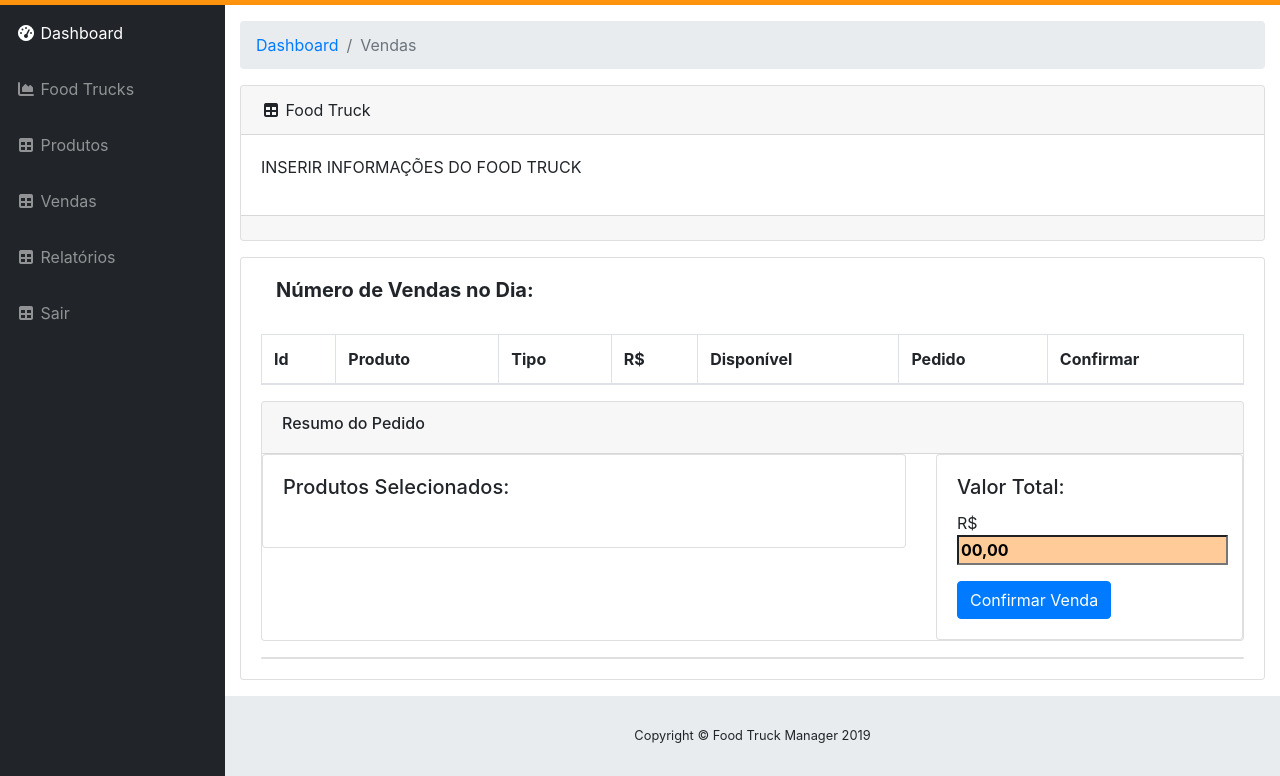
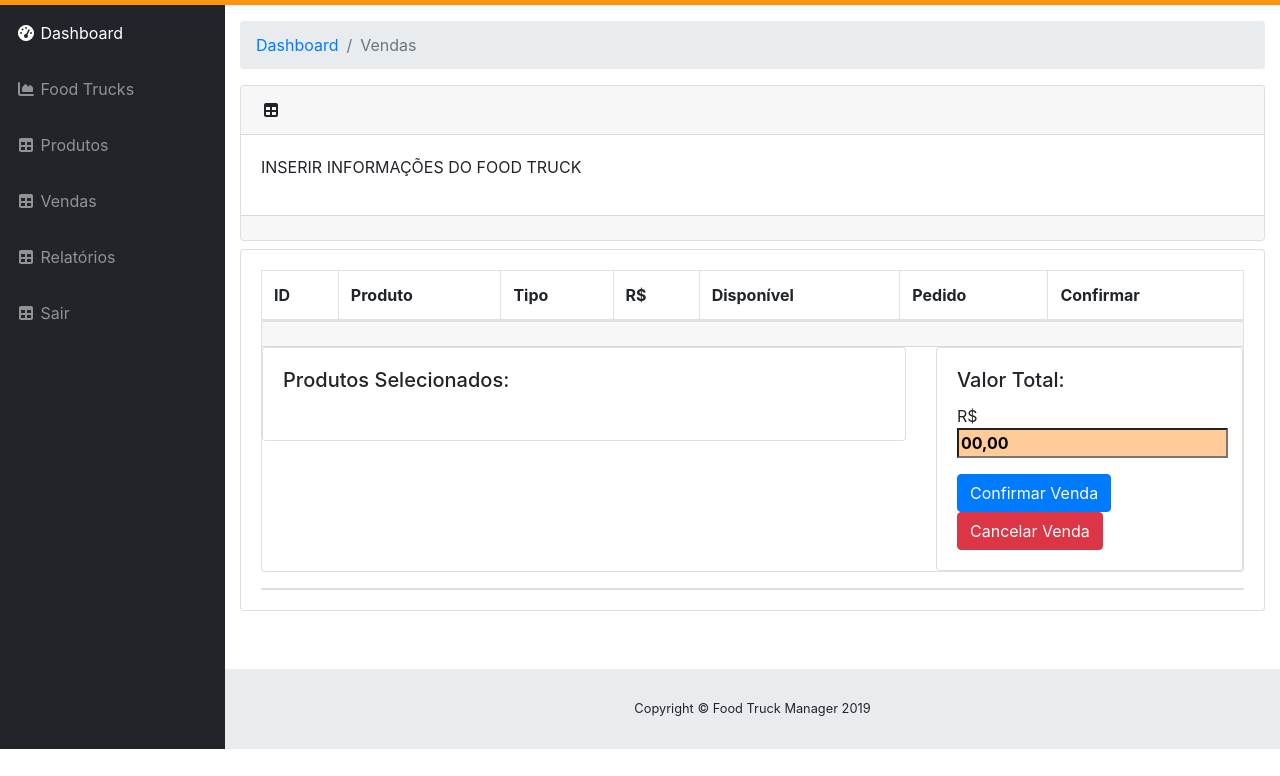
Before and after one commit to carlosroltjr/projeto_sa, a plain HTML site: page _SAbootstrap/sales.html in a window 1280 px wide. Shown: the part 59-835 px from the top of the page. After the commit the page ends 808 px from the top, so only its background shows below. Drawn offline with nearby package versions, Linux system fonts and the light colour scheme.

Commit message:
Adicionando scroll e botão
Adicionei scroll para ver os produtos da venda e um botão para cancelar venda que limpa a página

```diff
--- a/_SAbootstrap/sales.html
+++ b/_SAbootstrap/sales.html
@@ -76,9 +76,9 @@
           <li class="breadcrumb-item active">Vendas</li>
         </ol>
 
-        <div class="card mb-3">
+        <div class="card mb-2">
             <div class="card-header">
-                <i class="fas fa-table"></i> Food Truck
+                <i class="fas fa-table"></i>
             </div>
             <div class="card-body">
                   <p>INSERIR INFORMAÇÕES DO FOOD TRUCK</p>
@@ -92,16 +92,15 @@
         </div>
 
         <div class="card mb-3">
+
          <div class="card-body">
-            <div class="text col-sm-5">
-              <h5><strong>Número de Vendas no Dia:<span id="quantSales"></span></strong></h5><br>
-          </div>
-          <div class="table-responsive">
-            <table class="table table-hover table-bordered" id="dataTable" width="100%" cellspacing="0">
+          <div class="table-wrapper-scroll-y my-custom-scrollbar">
+
+            <table class="table table-bordered table-striped mb-0">
 
                 <thead>
                   <tr>
-                    <th>Id</th>
+                    <th>ID</th>
                     <th>Produto</th>
                     <th>Tipo</th>
                     <th>R$</th>
@@ -111,14 +110,15 @@
                   </tr>
                 </thead>
 
-
               <tbody id="listSales"></tbody>
 
+           </table>
+        </div>
 
-            </table>
+
            <div class="card mb-3">
                 <div class="card-header">
-                    <h6>Resumo do Pedido</h6>
+
                   </div>
               <div class="row">
               <div class="col-12 col-md-8">
@@ -137,6 +137,7 @@
                     <p>R$<input type="text" id="saleValue" style="background: #FFCC99; font-weight: bold;" name="total_val" class="input-medium focused span6 result" readonly="readonly" value="00,00"/>
                     </p>
                     <a href="#" onclick="registerSale()" class="btn btn-primary btn-small">Confirmar Venda</a>
+                    <a href="#" onclick="location.reload()" class="btn btn-danger  btn-small">Cancelar Venda</a>
                   </div>
                 </div>
               </div>
```
Lines whose indentation alone changed are shown as unchanged.
